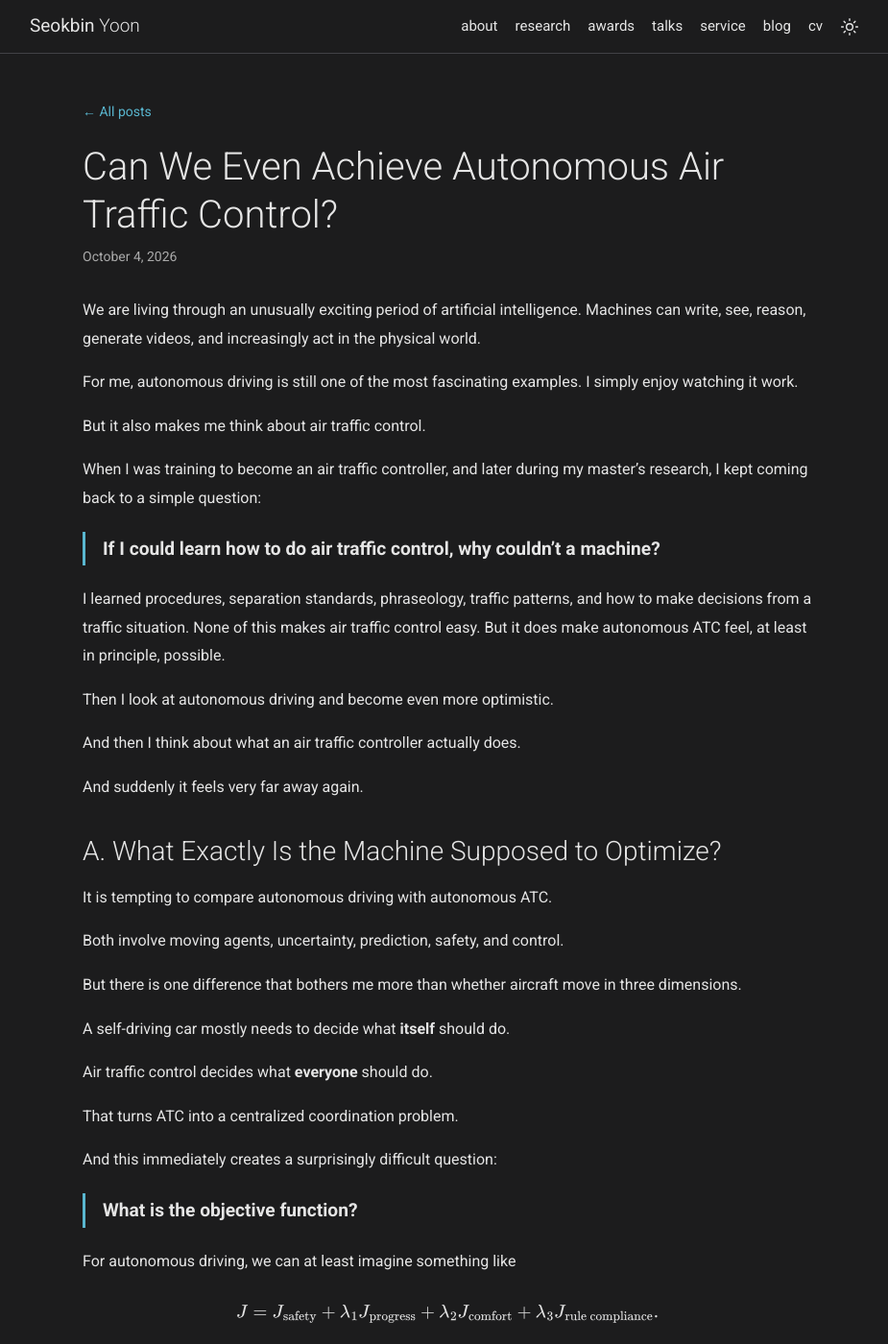
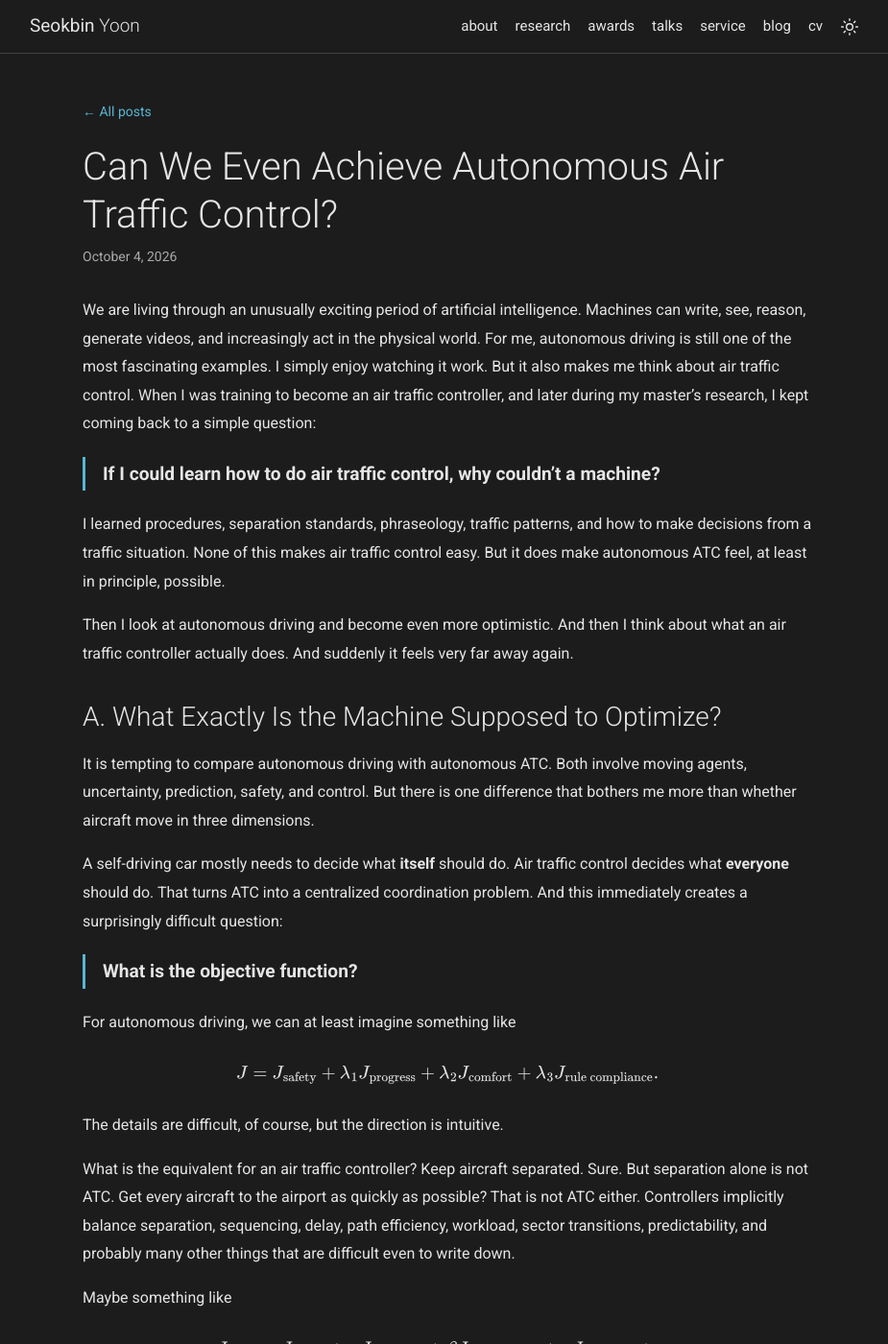
Before and after one commit to seokbinyoon96/seokbinyoon96.github.io, a Jekyll site: the page built from _posts/2026-10-04-autoATC.md, in a window 1280 px wide and 1400 px high. Shown: the whole window at 96% size, without its empty margins (174-1099 px from the left). Built offline with Jekyll 4.4.1, drawn with Linux system fonts in a browser that asks for light colours; some of the changed text lies outside the part shown.

Commit message:
Update 2026-10-04-autoATC.md

```diff
--- a/_posts/2026-10-04-autoATC.md
+++ b/_posts/2026-10-04-autoATC.md
@@ -4,39 +4,19 @@ description: "Why autonomous air traffic control feels surprisingly close and ve
 lang: en
 ---
 
-We are living through an unusually exciting period of artificial intelligence. Machines can write, see, reason, generate videos, and increasingly act in the physical world.
-
-For me, autonomous driving is still one of the most fascinating examples. I simply enjoy watching it work.
-
-But it also makes me think about air traffic control.
-
-When I was training to become an air traffic controller, and later during my master's research, I kept coming back to a simple question:
+We are living through an unusually exciting period of artificial intelligence. Machines can write, see, reason, generate videos, and increasingly act in the physical world. For me, autonomous driving is still one of the most fascinating examples. I simply enjoy watching it work. But it also makes me think about air traffic control. When I was training to become an air traffic controller, and later during my master's research, I kept coming back to a simple question:
 
 > **If I could learn how to do air traffic control, why couldn't a machine?**
 
 I learned procedures, separation standards, phraseology, traffic patterns, and how to make decisions from a traffic situation. None of this makes air traffic control easy. But it does make autonomous ATC feel, at least in principle, possible.
 
-Then I look at autonomous driving and become even more optimistic.
-
-And then I think about what an air traffic controller actually does.
-
-And suddenly it feels very far away again.
+Then I look at autonomous driving and become even more optimistic. And then I think about what an air traffic controller actually does. And suddenly it feels very far away again.
 
 ## A. What Exactly Is the Machine Supposed to Optimize?
 
-It is tempting to compare autonomous driving with autonomous ATC.
+It is tempting to compare autonomous driving with autonomous ATC. Both involve moving agents, uncertainty, prediction, safety, and control. But there is one difference that bothers me more than whether aircraft move in three dimensions.
 
-Both involve moving agents, uncertainty, prediction, safety, and control.
-
-But there is one difference that bothers me more than whether aircraft move in three dimensions.
-
-A self-driving car mostly needs to decide what **itself** should do.
-
-Air traffic control decides what **everyone** should do.
-
-That turns ATC into a centralized coordination problem.
-
-And this immediately creates a surprisingly difficult question:
+A self-driving car mostly needs to decide what **itself** should do. Air traffic control decides what **everyone** should do. That turns ATC into a centralized coordination problem. And this immediately creates a surprisingly difficult question:
 
 > **What is the objective function?**
 
@@ -55,15 +35,7 @@ $$
 
 The details are difficult, of course, but the direction is intuitive.
 
-What is the equivalent for an air traffic controller?
-
-Keep aircraft separated. Sure.
-
-But separation alone is not ATC.
-
-Get every aircraft to the airport as quickly as possible? That is not ATC either.
-
-Controllers implicitly balance separation, sequencing, delay, path efficiency, workload, sector transitions, predictability, and probably many other things that are difficult even to write down.
+What is the equivalent for an air traffic controller? Keep aircraft separated. Sure. But separation alone is not ATC. Get every aircraft to the airport as quickly as possible? That is not ATC either. Controllers implicitly balance separation, sequencing, delay, path efficiency, workload, sector transitions, predictability, and probably many other things that are difficult even to write down.
 
 Maybe something like
 
@@ -80,17 +52,9 @@ J_{\text{safety}}
 +\cdots
 $$
 
-But what are $$\alpha$$, $$\beta$$, and $$\gamma$$?
+But what are $$\alpha$$, $$\beta$$, and $$\gamma$$? Do they stay constant when traffic becomes dense? Does safety belong in the objective at all, or should it be a hard constraint? How much inefficiency is reasonable if it makes the traffic situation easier to manage five minutes later?
 
-Do they stay constant when traffic becomes dense?
-
-Does safety belong in the objective at all, or should it be a hard constraint?
-
-How much inefficiency is reasonable if it makes the traffic situation easier to manage five minutes later?
-
-Human controllers answer questions like these continuously without explicitly writing down an objective function.
-
-That may be one of the first major difficulties of autonomous ATC:
+Human controllers answer questions like these continuously without explicitly writing down an objective function. That may be one of the first major difficulties of autonomous ATC:
 
 > **Before teaching a machine how to control traffic, we may not even know precisely what "good control" means.**
 
```
